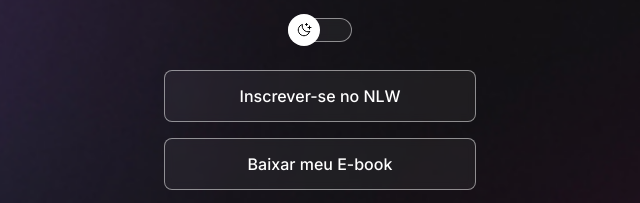
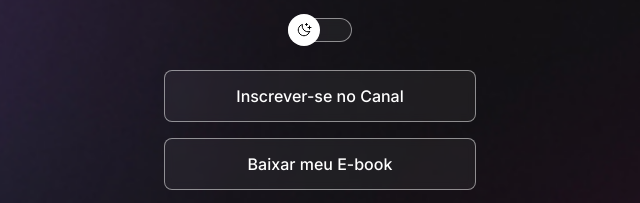
Before and after one commit to ederson-moraes/discover, a plain HTML site: page index.html in a window 1280 px wide. Shown: the part 238-441 px from the top of the page, 320-960 px from the left. Drawn offline with nearby package versions, Linux system fonts and the light colour scheme.

Commit message:
changes in README2

```diff
--- a/index.html
+++ b/index.html
@@ -24,7 +24,7 @@
         <span></span>
       </div>
       <ul>
-        <li><a href="#">Inscrever-se no NLW</a></li>
+        <li><a href="#">Inscrever-se no Canal</a></li>
         <li><a href="#">Baixar meu E-book</a></li>
         <li><a href="#">Ver meu Portfólio</a></li>
         <li><a href="#" target="_blank">Conheça o Explorer</a></li>
```
Also changed, not shown: .github/screenshot.png, 1 other file.
